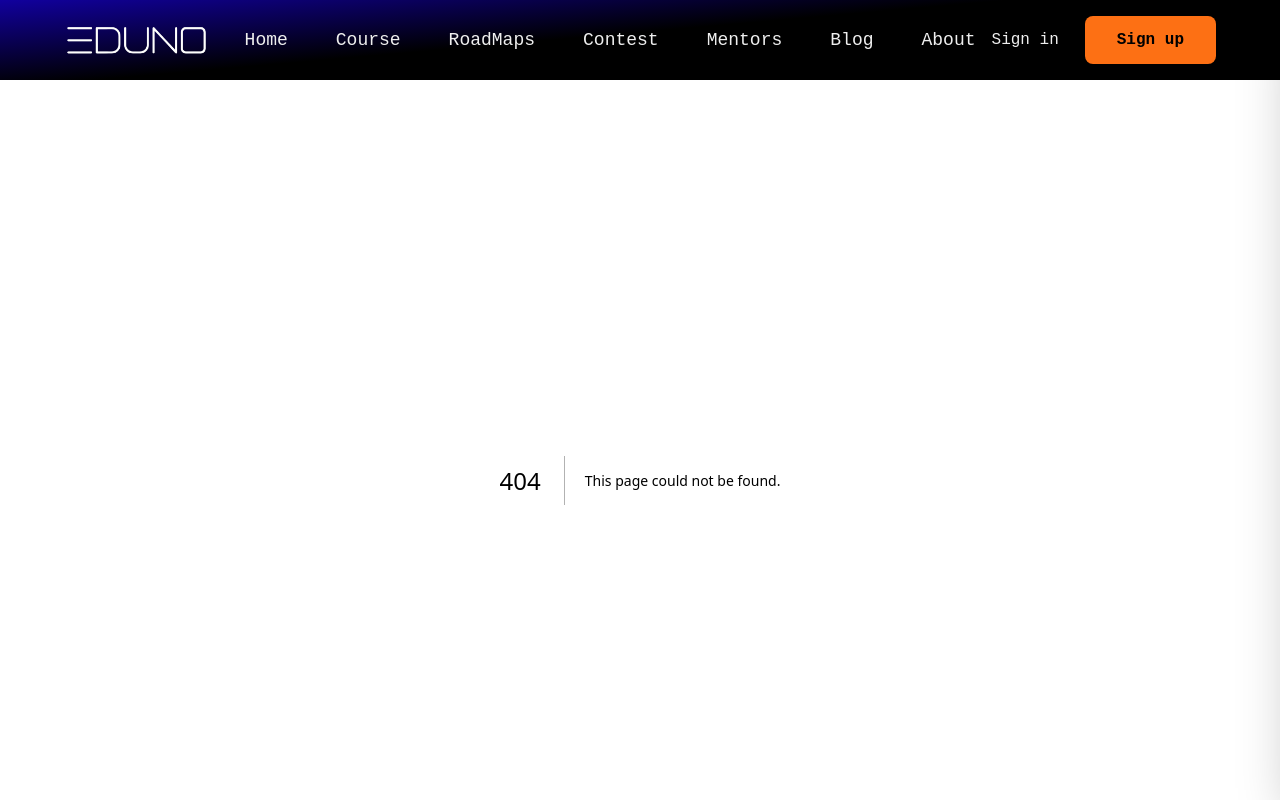
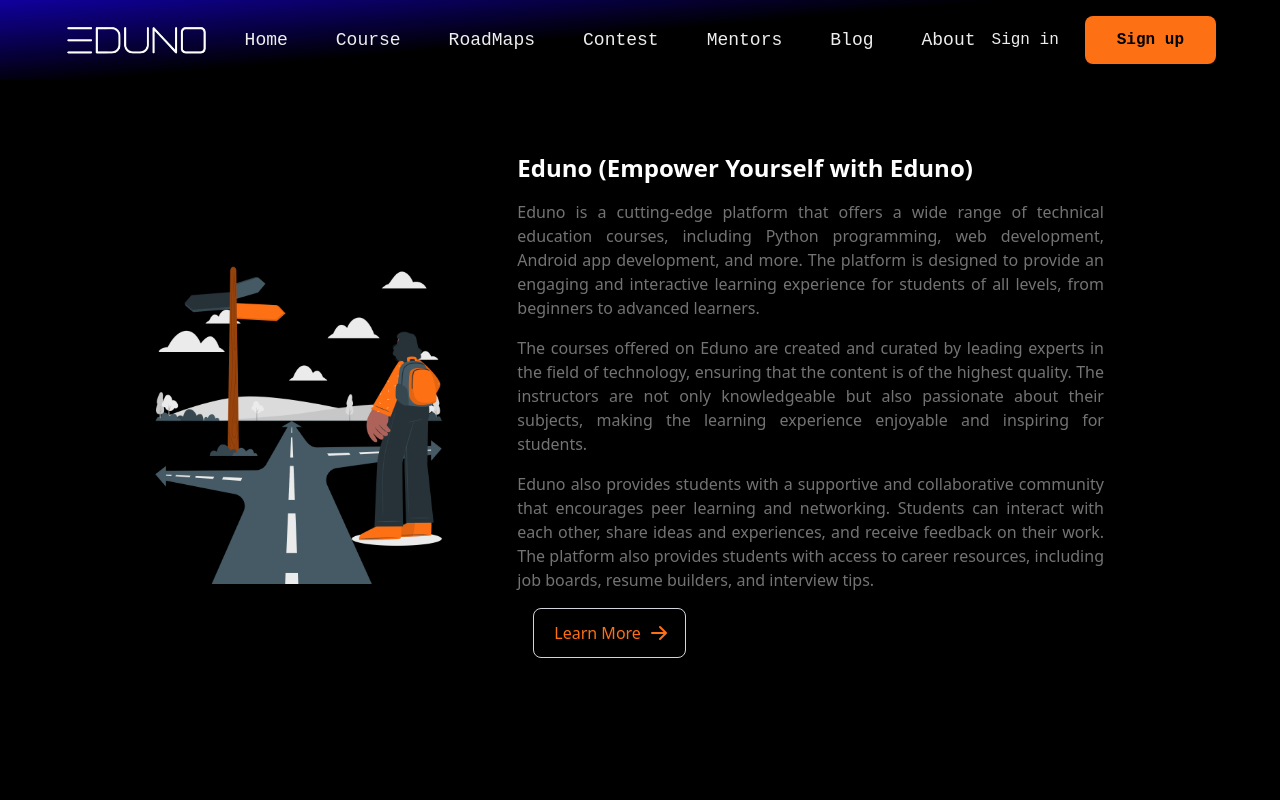
Before and after one commit to officialeduno/Eduno, a Next.js app: page /about in a window 1280 px wide. Before the commit this address had no page. Shown: the top 800 px of the page. Built offline with nearby package versions, Linux system fonts and the light colour scheme.

Commit message:
About section added

```diff
--- a/components/navbar.js
+++ b/components/navbar.js
@@ -53,9 +53,9 @@
                             <Link href={'/courses/allcourses'} className="text-lg text-font navbar-menu-text-color transition duration-100 navbar-menu-hover-text-color">Course</Link>
                             <Link href={'https://roadmap.sh/'} target='_blank' className="inline-flex items-center navbar-menu-text-color gap-1 text-lg text-font navbar-menu-hover-text-color">RoadMaps</Link>
                             <Link href={'/contests/allcontest'} className="text-lg text-font navbar-menu-text-color transition duration-100 navbar-menu-hover-text-color">Contest</Link>
-                            <Link href={'/blogs/blog'} className="text-lg text-font navbar-menu-text-color transition duration-100 navbar-menu-hover-text-color">Mentors</Link>
+                            <Link href={'#'} className="text-lg text-font navbar-menu-text-color transition duration-100 navbar-menu-hover-text-color">Mentors</Link>
                             <Link href={'/blogs/blog'} className="text-lg text-font navbar-menu-text-color transition duration-100 navbar-menu-hover-text-color">Blog</Link>
-                            <a href="#" className="text-lg text-font navbar-menu-text-color transition duration-100 navbar-menu-hover-text-color">About</a>
+                            <Link href={"/about"} className="text-lg text-font navbar-menu-text-color transition duration-100 navbar-menu-hover-text-color">About</Link>
                         </nav>
 
 
@@ -105,9 +105,9 @@
                     <Link href={'/courses/allcourses'} onClick={handleMenu} className="py-3 text-lg text-font text-white transition duration-100 navbar-menu-hover-text-color">Course</Link>
                     <Link href={"https://roadmap.sh/"} target='_blank' onClick={handleMenu} className="py-3 inline-flex items-center text-white gap-1 text-lg text-font navbar-menu-hover-text-color">RoadMaps</Link>
                     <Link href={'/contests/allcontest'} onClick={handleMenu} className="py-3 text-lg text-font text-white transition duration-100 navbar-menu-hover-text-color">Contest</Link>
-                    <Link href={'/blogs/blog'} onClick={handleMenu} className="py-3 text-lg text-font text-white transition duration-100 navbar-menu-hover-text-color">Mentors</Link>
+                    <Link href={'#'} onClick={handleMenu} className="py-3 text-lg text-font text-white transition duration-100 navbar-menu-hover-text-color">Mentors</Link>
                     <Link href={'/blogs/blog'} onClick={handleMenu} className="py-3 text-lg text-font text-white transition duration-100 navbar-menu-hover-text-color">Blog</Link>
-                    <a href="#" onClick={handleMenu} className="py-3 text-lg text-font text-white transition duration-100 navbar-menu-hover-text-color">About</a>
+                    <Link href={"/about"} onClick={handleMenu} className="py-3 text-lg text-font text-white transition duration-100 navbar-menu-hover-text-color">About</Link>
 
 
                     {!props.user.value && <div className="flex gap-2.5 flex-col sm:justify-center lg:flex lg:justify-start">
--- /dev/null
+++ b/pages/about.js
@@ -0,0 +1,54 @@
+/* eslint-disable @next/next/no-img-element */
+import React from 'react'
+import Head from 'next/head'
+import Link from 'next/link'
+
+const About = () => {
+    return (
+        <>
+            <Head>
+                <title>About Us | Eduno (Empower Yourself with Eduno)</title>
+            </Head>
+
+            <div className='bg-black'>
+                <div className="bg-black px-4 md:px-32 py-4 md:py-12">
+                    <section>
+                        <div
+                            className="block rounded-lg bg-black shadow-[0_2px_15px_-3px_rgba(0,0,0,0.07),0_10px_20px_-2px_rgba(0,0,0,0.04)]">
+                            <div className="flex flex-wrap items-center">
+                                <div className="hidden shrink-0 grow-0 basis-auto lg:flex lg:w-6/12 xl:w-4/12">
+                                    <img src="/img/roadmap2.png" alt="Trendy Pants and Shoes"
+                                        className="w-full rounded-t-lg lg:rounded-tr-none lg:rounded-bl-lg" />
+                                </div>
+                                <div className="w-full shrink-0 grow-0 basis-auto lg:w-6/12 xl:w-8/12">
+                                    <div className="px-2 py-6 md:px-12">
+                                        <h2 className="mb-4 text-2xl font-bold text-white">
+                                            Eduno (Empower Yourself with Eduno)
+                                        </h2>
+                                        <p className="mb-4 text-justify text-neutral-500 dark:text-neutral-300">
+                                            Eduno is a cutting-edge platform that offers a wide range of technical education courses, including Python programming, web development, Android app development, and more. The platform is designed to provide an engaging and interactive learning experience for students of all levels, from beginners to advanced learners.
+                                        </p>
+                                        <p className="text-neutral-500 dark:text-neutral-300 mb-4 text-justify">
+                                            The courses offered on Eduno are created and curated by leading experts in the field of technology, ensuring that the content is of the highest quality. The instructors are not only knowledgeable but also passionate about their subjects, making the learning experience enjoyable and inspiring for students.
+                                        </p>
+                                        <p className="text-neutral-500 dark:text-neutral-300 text-justify mb-4">
+                                            Eduno also provides students with a supportive and collaborative community that encourages peer learning and networking. Students can interact with each other, share ideas and experiences, and receive feedback on their work. The platform also provides students with access to career resources, including job boards, resume builders, and interview tips.
+                                        </p>
+                                        <Link href={"/community/jointhecommunity"} className="inline-flex justify-center items-center px-4 py-2 mb-4 md:py-3 md:px-5 md:ml-4 text-base font-medium text-center rounded-lg border border-gray-300 hover:bg-gray-100 focus:ring-4 focus:ring-gray-100 dark:border-gray-700 dark:hover:bg-gray-700 dark:focus:ring-gray-800 button2-text">
+                                        Learn More
+
+                                        <svg className="ml-2 -mr-1 w-5 h-5" fill="currentColor" viewBox="0 0 20 20" xmlns="http://www.w3.org/2000/svg"><path fillRule="evenodd" d="M10.293 3.293a1 1 0 011.414 0l6 6a1 1 0 010 1.414l-6 6a1 1 0 01-1.414-1.414L14.586 11H3a1 1 0 110-2h11.586l-4.293-4.293a1 1 0 010-1.414z" clipRule="evenodd"></path></svg>
+                                    </Link>
+                                    </div>
+
+                                </div>
+                            </div>
+                        </div>
+                    </section>
+                </div>
+            </div>
+        </>
+    )
+}
+
+export default About
```
Also changed, not shown: public/eduno-with-code-background.png (added).
